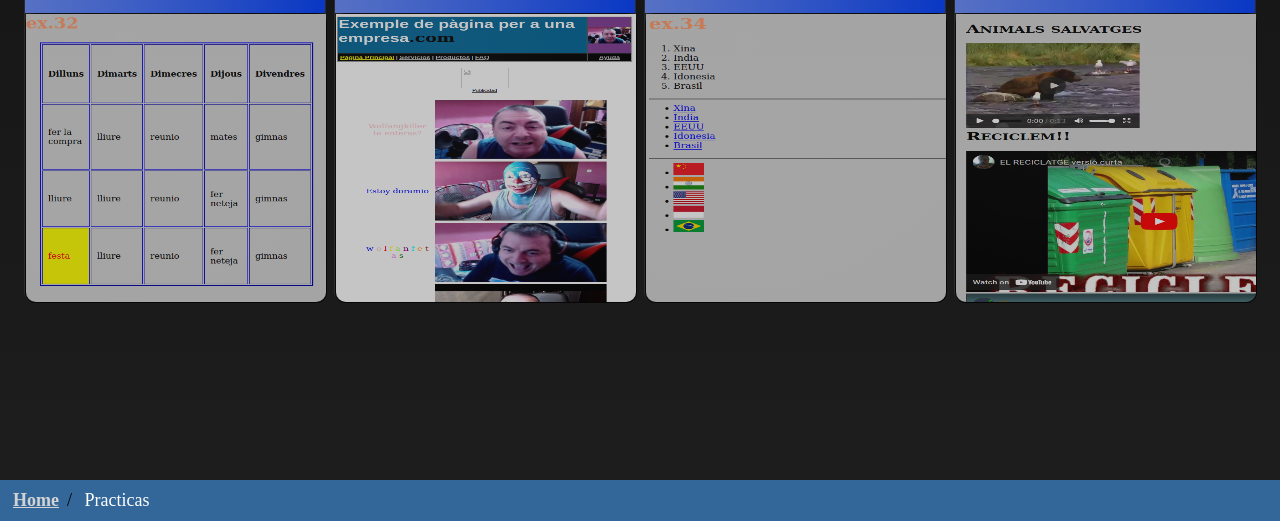
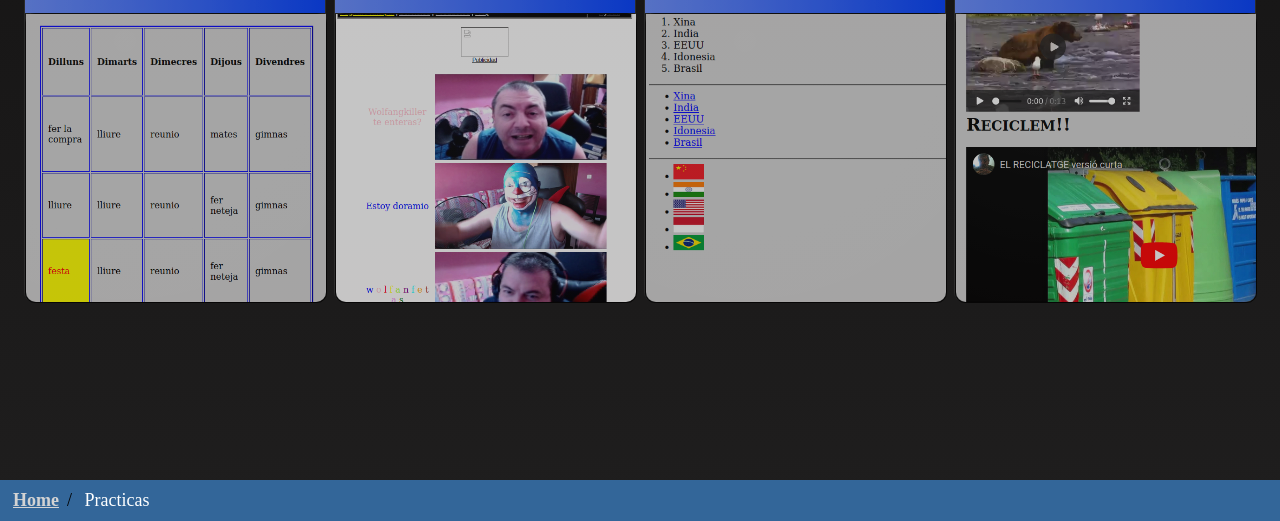
Before and after one commit to i4N1/smx, a plain HTML site: page dl/practicas/practicashub.html in a window 1280 px wide. Shown: the part 279-800 px from the top of the page. Drawn offline with Linux system fonts and the light colour scheme.

Commit message:
img object-fit: cover;

```diff
--- a/dl/practicas/cards.css
+++ b/dl/practicas/cards.css
@@ -108,7 +108,7 @@ i.fa-solid.fa-arrow-down {
         width: 300px;
     }
 }
-
+/*
 @keyframes enlarge {
     0%{
         height: 360px;
@@ -128,7 +128,7 @@ i.fa-solid.fa-arrow-down {
         width: 300px;
     }
 }
-
+*/
 .cardHeader {
     background: linear-gradient(to right, #668CFF, #0040FF);
     margin: 0;
@@ -164,7 +164,6 @@ i.fa-solid.fa-arrow-down {
     width: 100%;
     border: 1px solid black;
     border-radius: 10px;
-    object-fit: cover;
 }
 
 .card .cardImgWrapper img {
@@ -172,7 +171,8 @@ i.fa-solid.fa-arrow-down {
     min-width: 100%;
     max-height: 100%;
     display: flex;
-    position: absolute;
+    position: relative;
+    object-fit: cover;
     border-bottom-left-radius: 10px;
     border-bottom-right-radius: 10px;
 }
```
